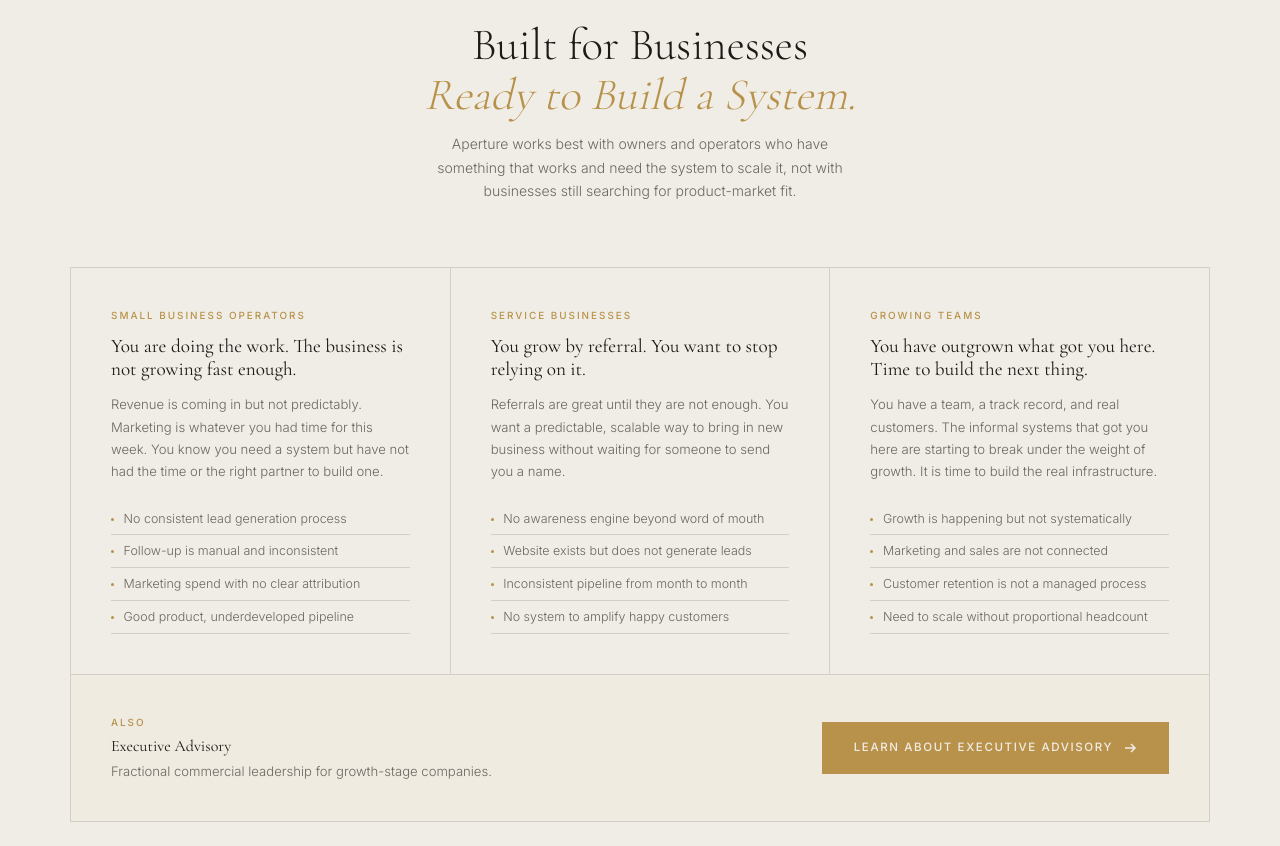
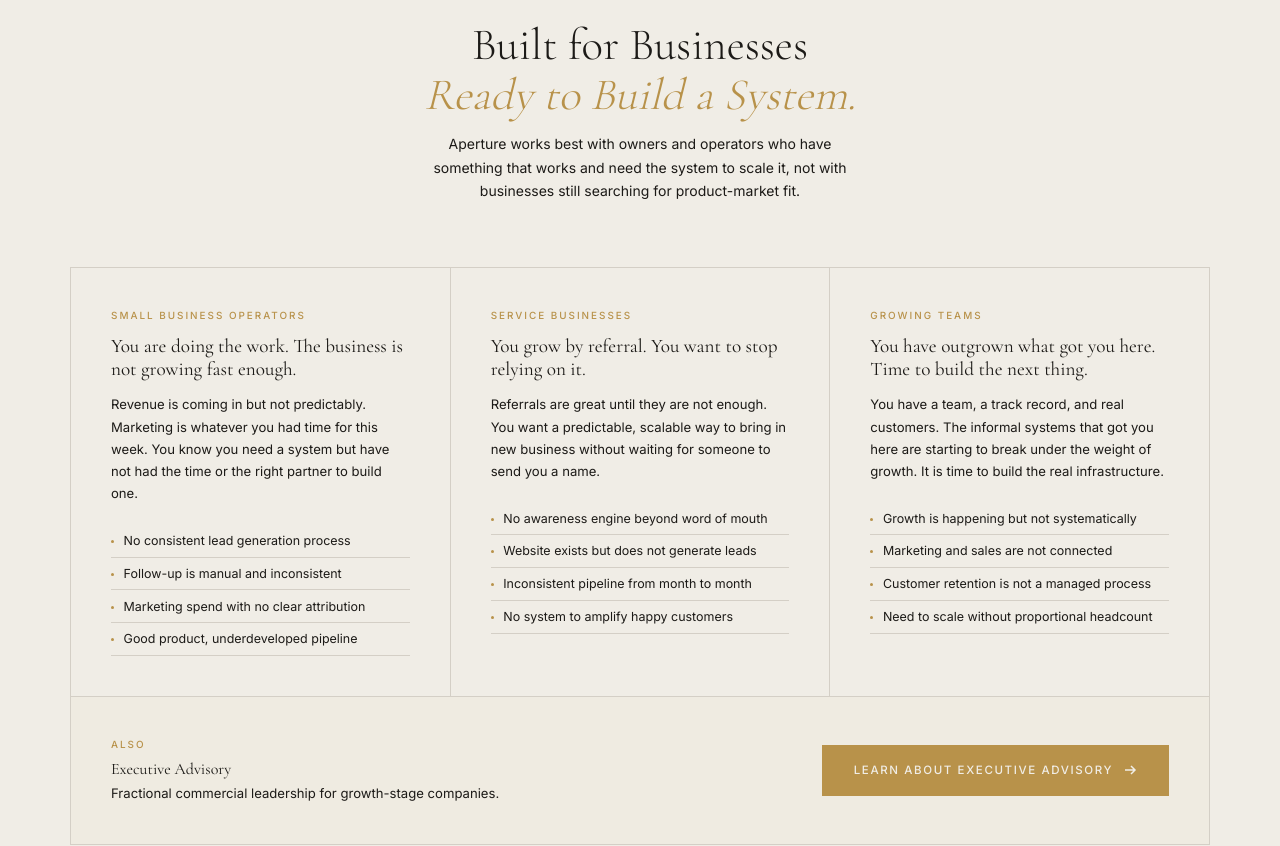
Before and after one commit to letsnavigatebmw/aperture-hospitality, a Next.js app: page /how-we-work in a window 1280 px wide. Shown: the part 4402-5248 px from the top of the page. Built offline with nearby package versions, Linux system fonts and the light colour scheme.

Commit message:
Darken font colors in Who It's For section for better contrast

```diff
--- a/app/how-we-work/page.tsx
+++ b/app/how-we-work/page.tsx
@@ -441,7 +441,7 @@ export default function HowWeWorkPage() {
             <h2 style={{ fontFamily: "'Cormorant Garamond', Georgia, serif", fontSize: 'clamp(2rem, 3.5vw, 3rem)', fontWeight: 300, color: '#1C1A17', lineHeight: 1.1, marginBottom: '0.75rem' }}>
               Built for Businesses<br/><em style={{ fontStyle: 'italic', color: '#B8924A' }}>Ready to Build a System.</em>
             </h2>
-            <p style={{ fontSize: '0.875rem', color: '#6B6760', maxWidth: '50ch', margin: '0 auto', lineHeight: 1.7, fontWeight: 300 }}>
+            <p style={{ fontSize: '0.875rem', color: '#1C1A17', maxWidth: '50ch', margin: '0 auto', lineHeight: 1.7, fontWeight: 400 }}>
               Aperture works best with owners and operators who have something that works and need the system to scale it, not with businesses still searching for product-market fit.
             </p>
           </div>
@@ -451,10 +451,10 @@ export default function HowWeWorkPage() {
               <div key={i} style={{ background: '#F0EDE6', padding: '2.5rem' }}>
                 <div style={{ fontSize: '0.62rem', letterSpacing: '0.2em', textTransform: 'uppercase', color: '#B8924A', fontWeight: 500, marginBottom: '0.75rem' }}>{card.label}</div>
                 <h3 style={{ fontFamily: "'Cormorant Garamond', Georgia, serif", fontSize: '1.2rem', fontWeight: 400, color: '#1C1A17', marginBottom: '0.75rem', lineHeight: 1.2 }}>{card.title}</h3>
-                <p style={{ fontSize: '0.82rem', color: '#6B6760', lineHeight: 1.7, fontWeight: 300, marginBottom: '1.25rem' }}>{card.desc}</p>
+                <p style={{ fontSize: '0.82rem', color: '#1C1A17', lineHeight: 1.7, fontWeight: 400, marginBottom: '1.25rem' }}>{card.desc}</p>
                 <ul style={{ listStyle: 'none' }}>
                   {card.items.map((item, j) => (
-                    <li key={j} style={{ fontSize: '0.78rem', color: '#6B6760', padding: '0.45rem 0', borderBottom: '1px solid #D4CFC6', display: 'flex', alignItems: 'flex-start', gap: '0.6rem', fontWeight: 300, lineHeight: 1.4 }}>
+                    <li key={j} style={{ fontSize: '0.78rem', color: '#1C1A17', padding: '0.45rem 0', borderBottom: '1px solid #D4CFC6', display: 'flex', alignItems: 'flex-start', gap: '0.6rem', fontWeight: 400, lineHeight: 1.4 }}>
                       <span style={{ display: 'block', width: '3px', height: '3px', borderRadius: '50%', background: '#B8924A', flexShrink: 0, marginTop: '0.5rem' }}></span>
                       {item}
                     </li>
@@ -470,7 +470,7 @@ export default function HowWeWorkPage() {
               <div>
                 <div style={{ fontSize: '0.62rem', letterSpacing: '0.2em', textTransform: 'uppercase', color: '#B8924A', fontWeight: 500, marginBottom: '0.3rem' }}>Also</div>
                 <div style={{ fontFamily: "'Cormorant Garamond', Georgia, serif", fontSize: '1rem', fontWeight: 400, color: '#1C1A17' }}>Executive Advisory</div>
-                <div style={{ fontSize: '0.82rem', color: '#6B6760', fontWeight: 300, marginTop: '0.2rem' }}>Fractional commercial leadership for growth-stage companies.</div>
+                <div style={{ fontSize: '0.82rem', color: '#1C1A17', fontWeight: 400, marginTop: '0.2rem' }}>Fractional commercial leadership for growth-stage companies.</div>
               </div>
               <Link href="/executive-advisory" style={{ display: 'inline-flex', alignItems: 'center', gap: '0.6rem', background: '#B8924A', color: '#F0EDE6', fontSize: '0.72rem', fontWeight: 500, letterSpacing: '0.14em', textTransform: 'uppercase', padding: '1rem 1.95rem', border: '1px solid #B8924A', transition: 'background 0.2s, border-color 0.2s', textDecoration: 'none', cursor: 'pointer' }} onMouseEnter={(e) => { (e.currentTarget as HTMLElement).style.background = '#a07e40'; (e.currentTarget as HTMLElement).style.borderColor = '#a07e40'; }} onMouseLeave={(e) => { (e.currentTarget as HTMLElement).style.background = '#B8924A'; (e.currentTarget as HTMLElement).style.borderColor = '#B8924A'; }}>
                 Learn About Executive Advisory
```
